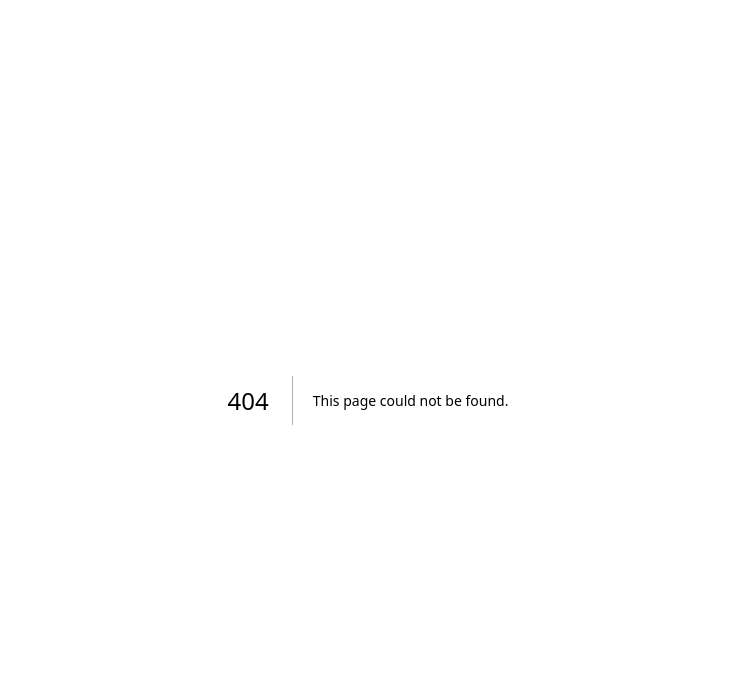
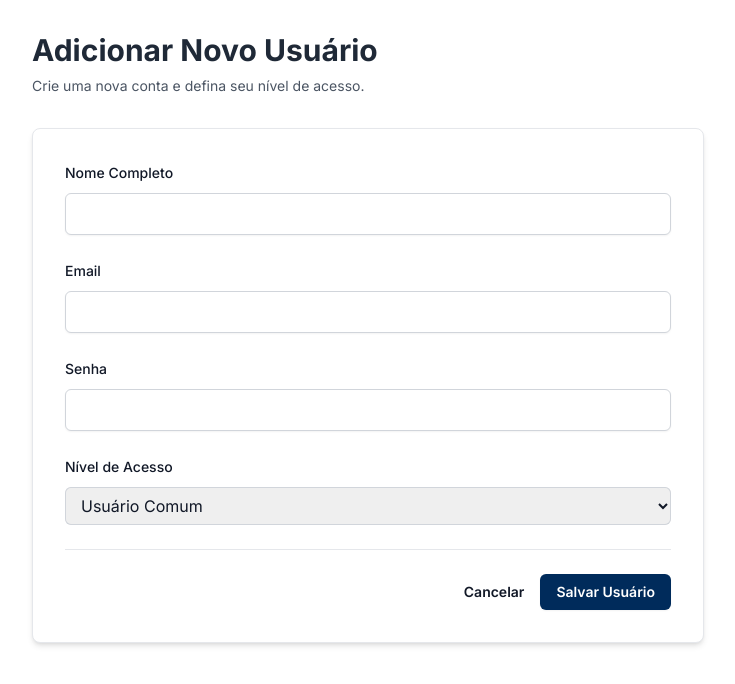
Before and after one commit to igorweege/romaneio-digital, a Next.js app: page /admin/novo-usuario in a window 1280 px wide. Before the commit this address had no page. Shown: the top 684 px of the page, without its empty margins (272-1007 px from the left). Built offline with nearby package versions, Linux system fonts and the light colour scheme.

Commit message:
feat: Add UI for new user creation

```diff
--- /dev/null
+++ b/app/admin/novo-usuario/page.tsx
@@ -0,0 +1,72 @@
+// app/admin/novo-usuario/page.tsx
+'use client';
+
+import { useState } from 'react';
+
+// Por enquanto, o formulário apenas mostra os dados no console.
+// A lógica de salvar no banco virá no próximo passo.
+export default function NewUserPage() {
+  const [name, setName] = useState('');
+  const [email, setEmail] = useState('');
+  const [password, setPassword] = useState('');
+  const [role, setRole] = useState<'USER' | 'ADMIN'>('USER');
+
+  const [error, setError] = useState('');
+  const [isLoading, setIsLoading] = useState(false);
+
+  const handleSubmit = async (e: React.FormEvent) => {
+    e.preventDefault();
+    console.log({ name, email, password, role });
+    // A lógica de verdade para salvar o usuário virá aqui.
+  };
+
+  return (
+    <div className="flex justify-center p-4 sm:p-8">
+      <div className="w-full max-w-2xl">
+        <h1 className="text-3xl font-bold text-gray-800">Adicionar Novo Usuário</h1>
+        <p className="mt-2 text-sm text-gray-600">Crie uma nova conta e defina seu nível de acesso.</p>
+
+        <form onSubmit={handleSubmit} className="mt-8 space-y-6 p-8 bg-white rounded-lg shadow-md border">
+          {/* Campo Nome */}
+          <div>
+            <label htmlFor="name" className="block text-sm font-medium leading-6 text-gray-900">Nome Completo</label>
+            <div className="mt-2">
+              <input type="text" id="name" value={name} onChange={(e) => setName(e.target.value)} required className="w-full px-3 py-2 border border-gray-300 rounded-md shadow-sm focus:outline-none focus:ring-osirnet-blue focus:border-osirnet-blue" />
+            </div>
+          </div>
+          {/* Campo Email */}
+          <div>
+            <label htmlFor="email" className="block text-sm font-medium leading-6 text-gray-900">Email</label>
+            <div className="mt-2">
+              <input type="email" id="email" value={email} onChange={(e) => setEmail(e.target.value)} required className="w-full px-3 py-2 border border-gray-300 rounded-md shadow-sm focus:outline-none focus:ring-osirnet-blue focus:border-osirnet-blue" />
+            </div>
+          </div>
+          {/* Campo Senha */}
+          <div>
+            <label htmlFor="password" className="block text-sm font-medium leading-6 text-gray-900">Senha</label>
+             <div className="mt-2">
+              <input type="password" id="password" value={password} onChange={(e) => setPassword(e.target.value)} required className="w-full px-3 py-2 border border-gray-300 rounded-md shadow-sm focus:outline-none focus:ring-osirnet-blue focus:border-osirnet-blue" />
+            </div>
+          </div>
+          {/* Campo Role */}
+          <div>
+              <label htmlFor="role" className="block text-sm font-medium leading-6 text-gray-900">Nível de Acesso</label>
+              <select id="role" value={role} onChange={(e) => setRole(e.target.value as 'USER' | 'ADMIN')} className="mt-2 block w-full rounded-md border-0 py-2 pl-3 pr-10 text-gray-900 ring-1 ring-inset ring-gray-300 focus:ring-2 focus:ring-osirnet-blue">
+                <option value="USER">Usuário Comum</option>
+                <option value="ADMIN">Administrador</option>
+              </select>
+          </div>
+
+          {error && <p className="text-sm text-red-600">{error}</p>}
+
+          <div className="flex items-center justify-end gap-x-4 border-t pt-6">
+            <a href="/admin" className="text-sm font-semibold leading-6 text-gray-900">Cancelar</a>
+            <button type="submit" disabled={isLoading} className="rounded-md bg-osirnet-blue px-4 py-2 text-sm font-semibold text-white shadow-sm hover:bg-blue-800 focus-visible:outline focus-visible:outline-2 focus-visible:outline-offset-2 focus-visible:outline-osirnet-blue disabled:bg-blue-300">
+              {isLoading ? 'Salvando...' : 'Salvar Usuário'}
+            </button>
+          </div>
+        </form>
+      </div>
+    </div>
+  );
+}
--- a/app/admin/page.tsx
+++ b/app/admin/page.tsx
@@ -27,7 +27,17 @@ export default async function AdminPage() {
         <p className="mt-2 text-lg text-gray-600">Bem-vindo, {session.user?.name}.</p>
 
         <div className="mt-8 p-4 sm:p-6 border rounded-lg bg-white shadow-sm">
-          <h2 className="text-2xl font-semibold">Gerenciamento de Usuários</h2>
+          {/* --- INÍCIO DA ALTERAÇÃO --- */}
+<div className="flex justify-between items-center border-b pb-4">
+  <h2 className="text-2xl font-semibold">Gerenciamento de Usuários</h2>
+  <a
+    href="/admin/novo-usuario"
+    className="inline-flex items-center gap-x-2 rounded-md bg-osirnet-blue px-3.5 py-2.5 text-sm font-semibold text-white shadow-sm hover:bg-blue-800 focus-visible:outline focus-visible:outline-2 focus-visible:outline-offset-2 focus-visible:outline-osirnet-blue"
+  >
+    Adicionar Usuário
+  </a>
+</div>
+{/* --- FIM DA ALTERAÇÃO --- */}
 
           {/* --- NOVA PARTE: TABELA DE USUÁRIOS --- */}
           <div className="mt-6 flow-root">
--- a/tailwind.config.ts
+++ b/tailwind.config.ts
@@ -2,24 +2,23 @@
 import type { Config } from "tailwindcss";
 
 const config: Config = {
-  // A seção 'content' é a mais importante.
-  // Ela diz ao Tailwind para olhar todas as pastas ('app', 'components', etc.)
-  // e encontrar todas as classes de estilo que você usar (ex: "bg-blue-500", "flex").
-  // Sem isso, seu CSS ficará vazio.
   content: [
     "./pages/**/*.{js,ts,jsx,tsx,mdx}",
     "./components/**/*.{js,ts,jsx,tsx,mdx}",
     "./app/**/*.{js,ts,jsx,tsx,mdx}",
   ],
-
-  // A seção 'theme' é onde você pode customizar as cores, fontes, espaçamentos, etc.
-  // Por enquanto, usaremos apenas o padrão do Tailwind.
   theme: {
-    extend: {},
+    extend: {
+      // --- ADICIONAMOS ESTA SEÇÃO ---
+      colors: {
+        osirnet: {
+          blue: '#002B5B',       // O azul escuro principal
+          'light-blue': '#00AEEF', // O azul claro para detalhes e links
+        },
+      },
+      // ------------------------------
+    },
   },
-
-  // A seção 'plugins' é para adicionar funcionalidades extras ao Tailwind.
-  // Por enquanto, não precisamos de nenhuma.
   plugins: [],
 };
 export default config;
```
